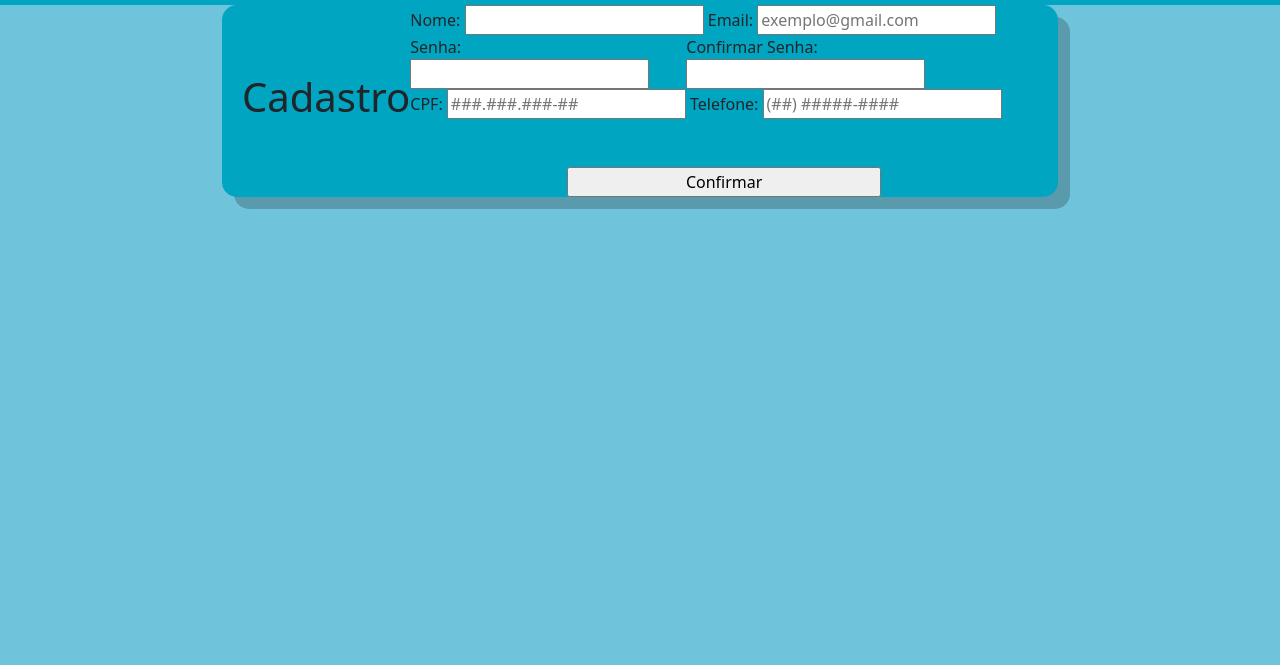
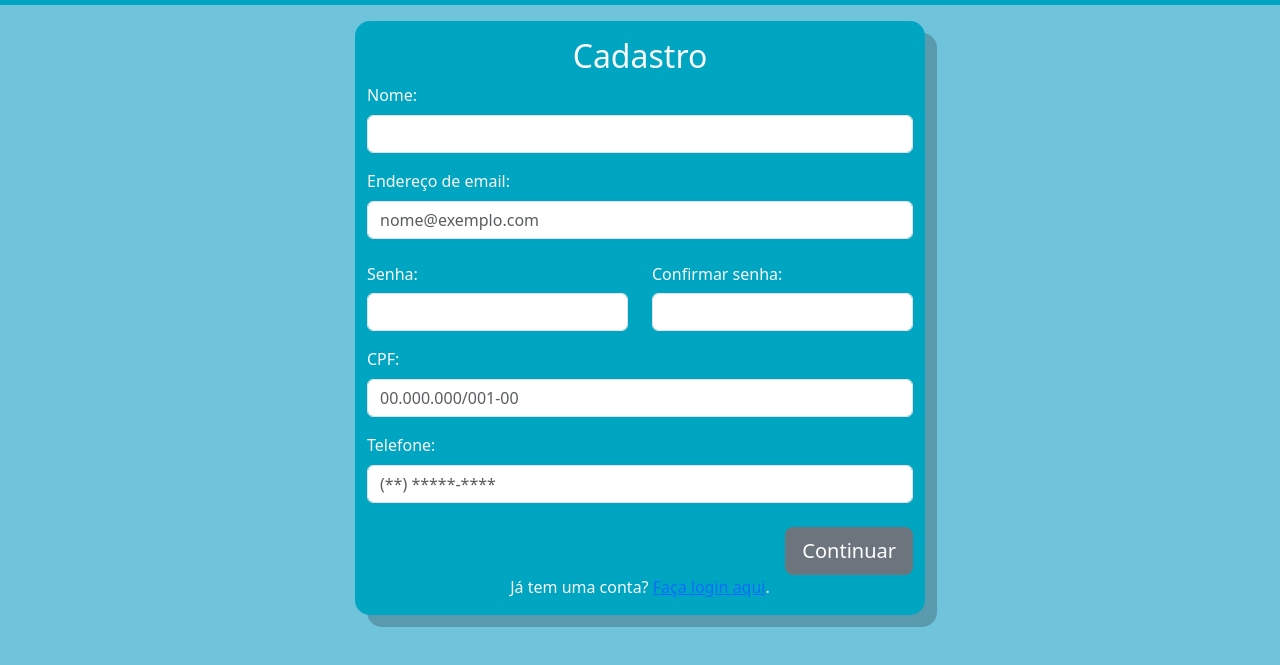
Before and after one commit to EnzoPenido/Fornex, a website: page cadastro.html in a window 1280 px wide. Shown: the part 67-732 px from the top of the page. Drawn offline with nearby package versions, Linux system fonts and the light colour scheme.

Commit message:
Ultimo commit 29/10/2025 17:20
Co-authored-by: PhietroAlves <PhietroAlves@users.noreply.github.com>
Co-authored-by: Kcaio28 <Kcaio28@users.noreply.github.com>

```diff
--- a/cadastro.html
+++ b/cadastro.html
@@ -22,7 +22,68 @@
     </nav>
     <!--Fim do header-->
 
-    <div class="form-background w-100 d-flex align-items-center justify-content-center">
+    <div class="container text-light my-3">
+        <div class="row justify-content-center">
+            <div class="col-md-6 col-11 form-container py-3">
+                <h2 class="text-center">Cadastro</h2>
+                <form>
+                    <div class="mb-3">
+                        <label for="exampleFormControlInput1" class="form-label">Nome:</label>
+                        <input type="text" name="nome" class="form-control" id="exampleFormControlInput1"
+                            placeholder="">
+                    </div>
+
+                    <div class="mb-3">
+                        <label for="exampleFormControlInput1" class="form-label">Endereço de email:</label>
+                        <input type="email" name="email" class="form-control" id="exampleFormControlInput1"
+                            placeholder="nome@exemplo.com">
+                    </div>
+
+                    <div class="row align-items-center mb-3">
+                        <div class="col-6">
+                            <label for="inputPassword6" class="col-form-label">Senha:</label>
+                        </div>
+                        <div class="col-6">
+                            <label for="inputPassword6" class="col-form-label">Confirmar senha:</label>
+                        </div>
+                        <div class="col-6">
+                            <input type="password" name="senha" id="inputPassword6" class="form-control"
+                                aria-describedby="passwordHelpInline">
+                        </div>
+                        <div class="col-6">
+                            <input type="password" name="ConfSenha" id="inputPassword6" class="form-control"
+                                aria-describedby="passwordHelpInline">
+                        </div>
+                    </div>
+
+                    <div class="mb-3">
+                        <label for="exampleFormControlInput1" class="form-label">CPF:</label>
+                        <input type="text" name="cpf" class="form-control" id="exampleFormControlInput1"
+                            placeholder="00.000.000/001-00">
+                    </div>
+
+                    <div class="mb-3">
+                        <label for="exampleFormControlInput1" class="form-label">Telefone:</label>
+                        <input type="text" name="telefone" class="form-control" id="exampleFormControlInput1"
+                            placeholder="(**) *****-****">
+                    </div>
+
+                    <div class="mt-4 d-flex flex-column align-items-end">
+                        <button type="submit" class="btn btn-secondary btn-lg">Continuar</button>
+                    </div>
+
+                    <div class="text-center">
+                        <span class="mt-1 text-light">
+                            Já tem uma conta? <a href="login.html">Faça login aqui</a>.
+                        </span>
+                    </div>
+
+                </form>
+            </div>
+        </div>
+    </div>
+
+    <!-- <div class="form-background w-100 d-flex align-items-center justify-content-center">
         <div class="form-container d-flex align-items-center justify-content-center">
             <h1>Cadastro</h1>
             <form method="POST" action="/cadastro" id="FormCadastro" class="form-cadastro w-75">
@@ -50,7 +111,7 @@
 
             </form>
         </div>
-    </div>
+    </div> -->
 
 
 
--- a/script.js
+++ b/script.js
@@ -95,7 +95,7 @@ app.get('/', (req, res) => {
 });
 
 // =======================================================
-//                 ROTAS DA API
+//                    ROTAS DA API
 // =======================================================
 
 // Rota GET para o Catálogo (lê empresas.json)
```
Also changed, not shown: cadastro_empresa.html (+6 -5 lines), index.html (+2 -2 lines), login.html (+29 -18 lines).
